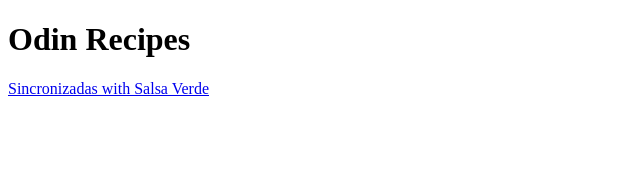
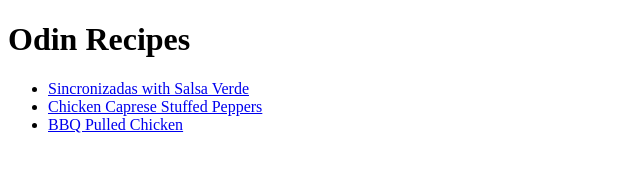
Before and after one commit to RobbieCannizzo/odin-recipes, a plain HTML site: page index.html in a window 1280 px wide. Shown: the whole page, without its empty margins (0-640 px from the left). Drawn offline with Linux system fonts and the light colour scheme.

Commit message:
Add links to new recipes on index.html page
Add links to both stuffed-peppers.html and bbq-pulled-chicken.html
recipe page from index.html

```diff
--- a/index.html
+++ b/index.html
@@ -8,6 +8,10 @@
 
     <body>
         <h1>Odin Recipes</h1>
-        <a href="recipes/sincronizadas.html" target="_blank" rel="noopener noreferrer">Sincronizadas with Salsa Verde</a>
+        <ul>
+            <li><a href="recipes/sincronizadas.html" target="_blank" rel="noopener noreferrer">Sincronizadas with Salsa Verde</a></li>
+            <li><a href="recipes/stuffed-peppers.html" target="_blank" rel="noopener noreferrer">Chicken Caprese Stuffed Peppers</a></li>
+            <li><a href="recipes/bbq-pulled-chicken.html" target="_blank" rel="noopener noreferrer">BBQ Pulled Chicken</a></li>
+        </ul>
     </body>
 </html>
```
